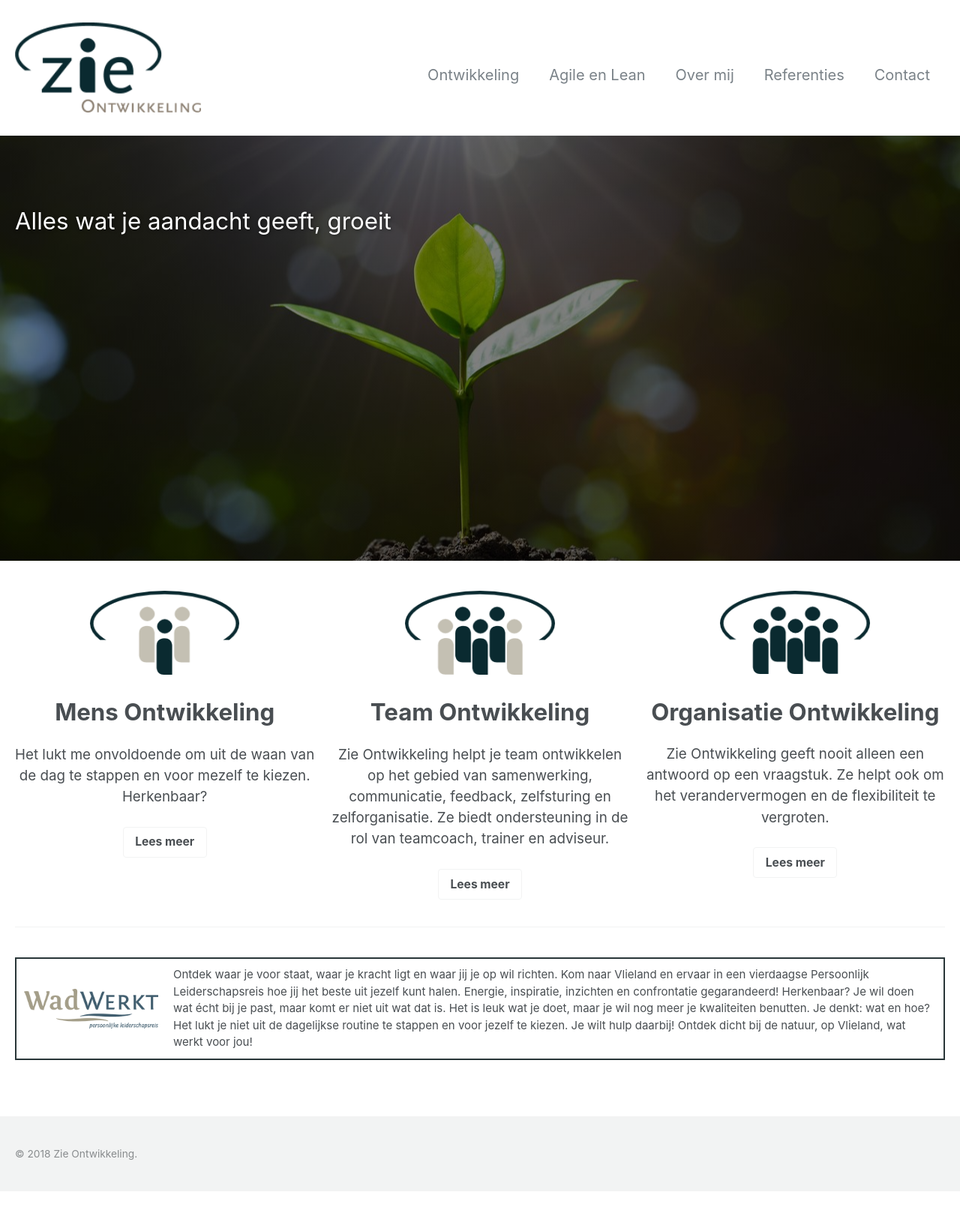
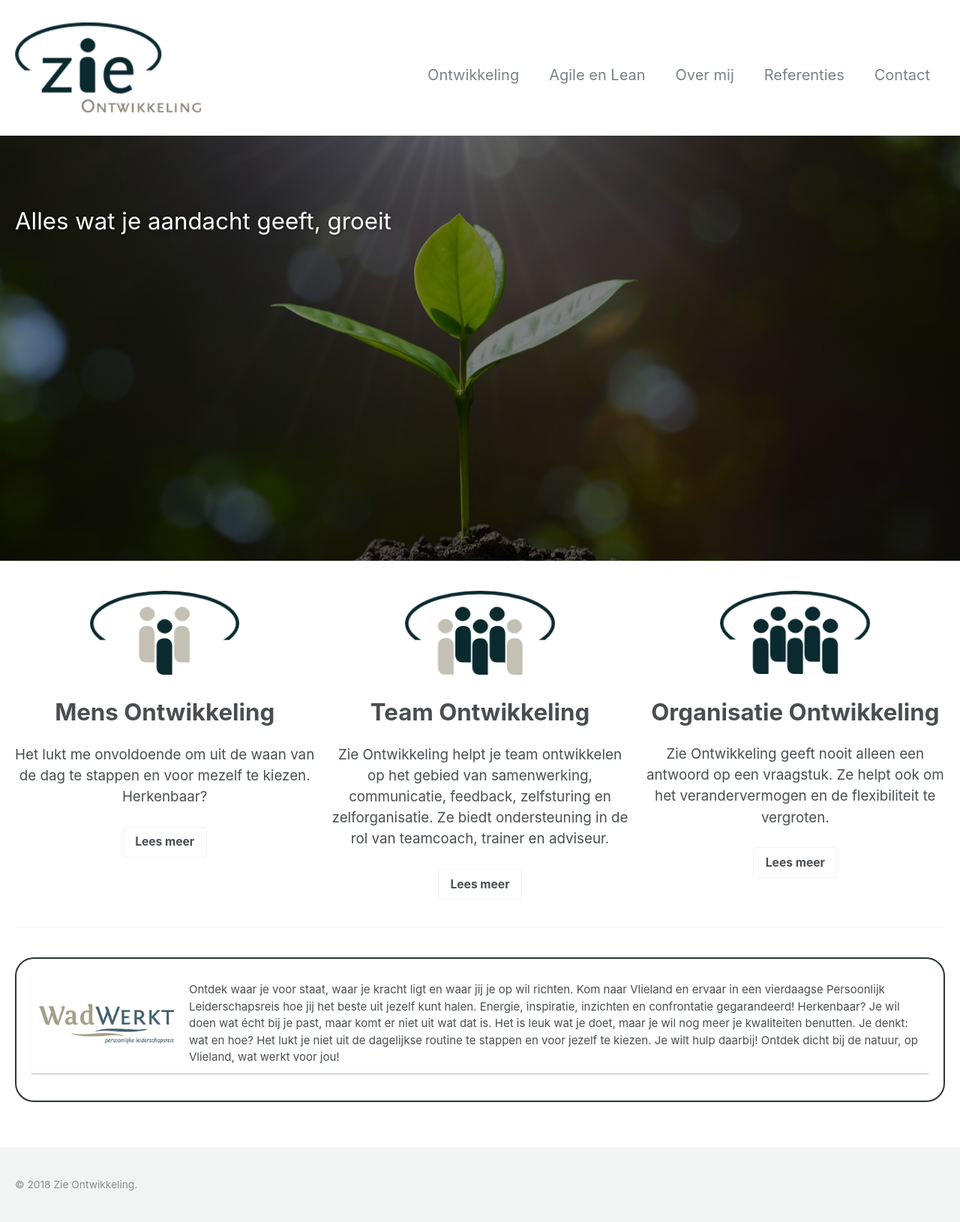
Before and after one commit to twinmum1/zie-ontwikkeling, a Jekyll site: the page built from _pages/proef.md, in a window 1280 px wide. Shown: the whole page at 75% size. Built offline with Jekyll 4.4.1, drawn with Linux system fonts in a browser that asks for light colours; before the commit the page ends 1589 px from its top, so only the background shows below that.

Commit message:
Update proef.md

```diff
--- a/_pages/proef.md
+++ b/_pages/proef.md
@@ -44,7 +44,8 @@
 
 {% include feature_row %}
 
-<table style="border-radius: 25px; border: 2px solid #293638; padding: 20px; width:100%">
+<div style="border-radius: 25px; border: 2px solid #293638; padding: 20px; display: table;">
+<table style="width:100%">
   <tr>
     <td style="width: 200px; padding: 10px;"><a href="http://www.wad-werkt.nl"><img width="200" height="58" src="https://twinmum1.github.io/zie-ontwikkeling/assets/images/wadwerkt-logo-colour.png" alt="wad-werkt.nl"/></a></td>
     <td style="width: auto; padding: 10px;">Ontdek waar je voor staat, waar je kracht ligt en waar jij je op wil richten. Kom naar Vlieland en ervaar in een vierdaagse Persoonlijk Leiderschapsreis hoe jij het beste uit jezelf kunt halen. Energie, inspiratie, inzichten en confrontatie gegarandeerd!
@@ -55,3 +56,4 @@
 Ontdek dicht bij de natuur, op Vlieland, wat werkt voor jou!</td>
   </tr>
 </table>
+</div>
```
